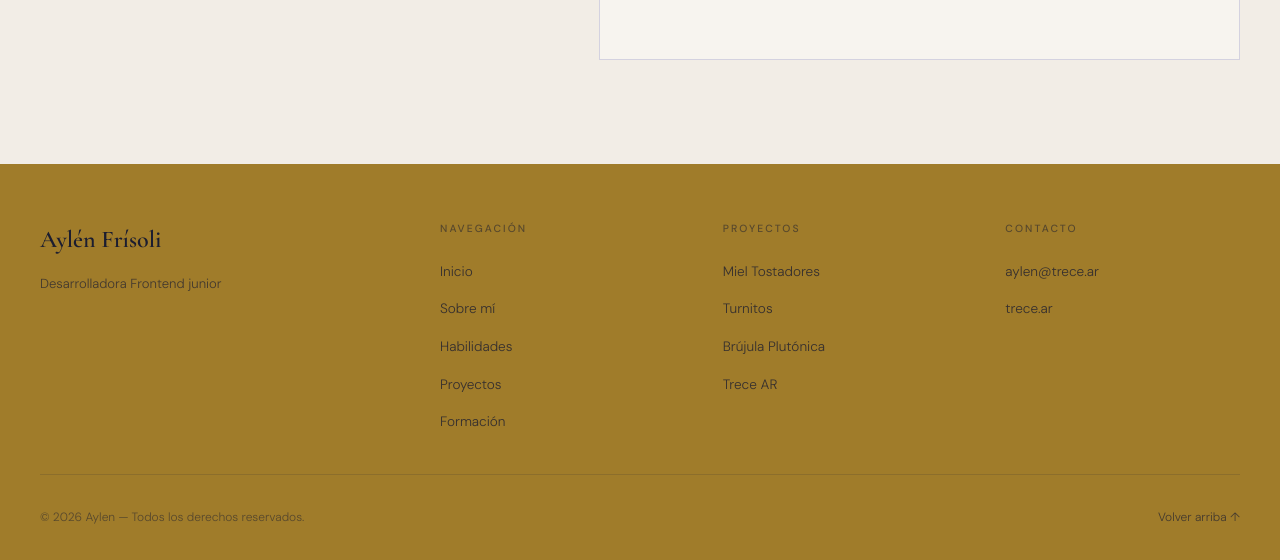
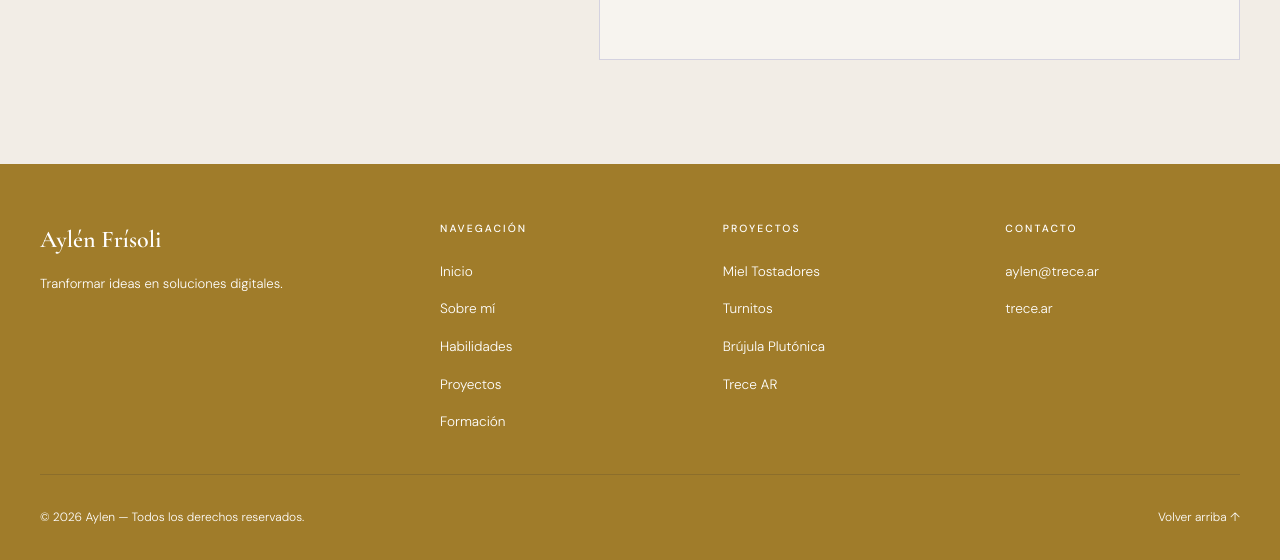
Before and after one commit to aylenfrisoli/trabajo-practico-integrador-maquetado-web, a plain HTML site: page index.html in a window 1280 px wide. Shown: the part 6050-6610 px from the top of the page. Drawn offline with nearby package versions, Linux system fonts and the light colour scheme.

Commit message:
Corrección de footer: mejorar contraste

```diff
--- a/css/main.css
+++ b/css/main.css
@@ -770,7 +770,7 @@ section { padding: 6.5rem 2.5rem; }
 /* footer */
 footer {
   background: var(--color-gold);
-  color: var(--color-ink);
+  color: #ffffff;
   padding: 3.5rem 2.5rem 2rem;
 }
 .footer-wrap { max-width: 1200px; margin: 0 auto; }
@@ -787,7 +787,7 @@ footer {
   font-family: var(--font-display);
   font-size: 1.5rem;
   font-weight: 600;
-  color: var(--color-ink);
+  color: #ffffff;
   margin-bottom: 0.8rem;
   display: block;
 }
@@ -795,7 +795,7 @@ footer {
 .footer-text {
   font-size: 0.82rem;
   font-weight: 300;
-  color: rgba(27, 29, 48, 0.7);
+  color: #ffffff;
   line-height: 1.7;
 }
 .footer-col h4 {
@@ -803,17 +803,17 @@ footer {
   font-weight: 500;
   letter-spacing: 0.2em;
   text-transform: uppercase;
-  color: rgba(27, 29, 48, 0.55);
+  color: #ffffff;
   margin-bottom: 1.2rem;
 }
 .footer-col ul { display: flex; flex-direction: column; gap: 0.65rem; }
 .footer-col ul a {
   font-size: 0.85rem;
   font-weight: 300;
-  color: rgba(27, 29, 48, 0.8);
+  color: #ffffff;
   transition: color 0.2s;
 }
-.footer-col ul a:hover { color: var(--color-ink); }
+.footer-col ul a:hover { color: #ffffff; }
 .footer-bottom {
   display: flex;
   justify-content: space-between;
@@ -823,11 +823,15 @@ footer {
 }
 .footer-bottom p {
   font-size: 0.75rem;
-  color: rgba(27, 29, 48, 0.55);
+  color: #ffffff;
   font-weight: 300;
 }
-.footer-bottom a { color: rgba(27, 29, 48, 0.7); transition: color 0.2s; }
-.footer-bottom a:hover { color: var(--color-ink); }
+.footer-bottom a { color: #ffffff; transition: color 0.2s; }
+.footer-bottom a:hover { color: #ffffff; }
+
+.footer-bottom-up {
+  color: #ffffff
+}
 
 /* ajustes responsive */
 @media (max-width: 1024px) {
--- a/index.html
+++ b/index.html
@@ -464,7 +464,7 @@
     <div class="footer-top">
       <div>
         <a href="#inicio" class="footer-logo">Aylén Frísoli</a>
-        <p class="footer-text">Desarrolladora Frontend junior</p>
+        <p class="footer-text">Tranformar ideas en soluciones digitales.</p>
       </div>
       <div class="footer-col">
         <h4>Navegación</h4>
@@ -495,7 +495,7 @@
     </div>
     <div class="footer-bottom">
       <p>© 2026 Aylen — Todos los derechos reservados.</p>
-      <p><a href="#inicio">Volver arriba ↑</a></p>
+      <p><a href="#inicio" class="footer-bottom-up">Volver arriba ↑</a></p>
     </div>
   </div>
 </footer>
```
